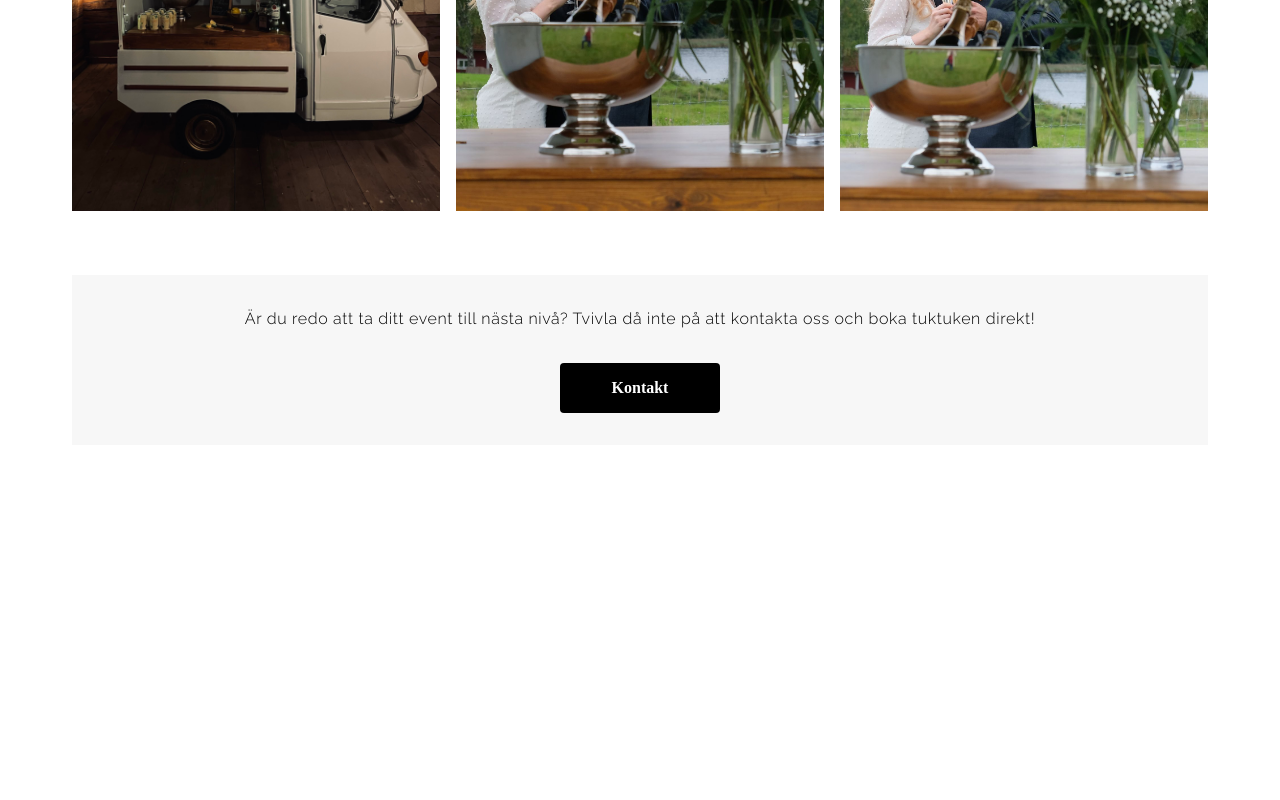
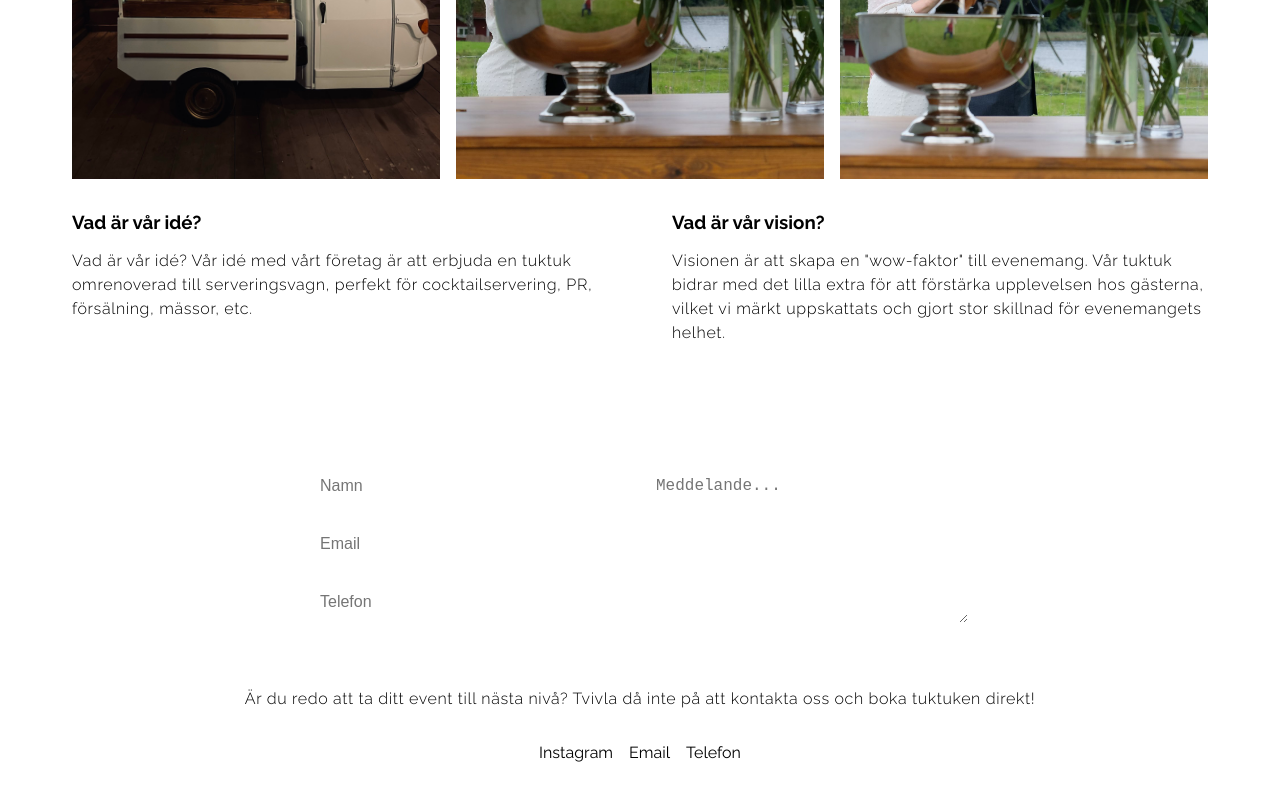
Before and after one commit to OssianN/Luxury-Events, a Next.js app: page / in a window 1280 px wide. Shown: the part 1651-2451 px from the top of the page. Before the commit the page ends 2224 px from the top, so only its background shows below. Built offline with nearby package versions, Linux system fonts and the light colour scheme.

Commit message:
moves footer

```diff
--- a/app/page.module.css
+++ b/app/page.module.css
@@ -10,17 +10,7 @@
   align-items: center;
   gap: 2rem;
   padding: 2rem;
-}
-
-.footer {
-  display: flex;
-  flex-direction: column;
-  align-items: center;
-  width: 100%;
-  gap: 2rem;
-  background: #f7f7f7;
-  margin-top: 2rem;
-  padding: 2rem;
+  padding-top: 0;
 }
 
 @media (min-width: 64rem) {
--- a/app/page.tsx
+++ b/app/page.tsx
@@ -4,6 +4,9 @@ import { Gallery } from '@/components/Gallery'
 import { Hero } from '@/components/Hero'
 import { NavigationBar } from '@/components/Navigation'
 import { IntroductionText } from '@/components/Introduction'
+import { ContactForm } from '@/components/ContactForm'
+import { AboutUs } from '@/components/AboutUs'
+import { Footer } from '@/components/Footer'
 
 export default function Home() {
   return (
@@ -14,16 +17,11 @@ export default function Home() {
       <section className={styles.contentContainer}>
         <IntroductionText />
         <Gallery />
+        <AboutUs />
+        <ContactForm />
+      </section>
 
-        <footer className={styles.footer}>
-          <p>
-            Är du redo att ta ditt event till nästa nivå? Tvivla då inte på att
-            kontakta oss och boka tuktuken direkt!
-          </p>
-
-          <ContactButton dark />
-        </footer>
-      </section>
+      <Footer />
     </main>
   )
 }
--- /dev/null
+++ b/components/Footer/footer.module.css
@@ -0,0 +1,15 @@
+.footer {
+  display: flex;
+  flex-direction: column;
+  align-items: center;
+  width: 100%;
+  gap: 2rem;
+  background: var(--light-grey-color);
+  padding: 2rem;
+  margin-top: var(--base-block-margin);
+}
+
+.footerLinks {
+  display: flex;
+  gap: 1rem;
+}
--- /dev/null
+++ b/components/Footer/index.tsx
@@ -0,0 +1,17 @@
+import styles from './footer.module.css'
+
+export const Footer = () => {
+  return (
+    <footer className={styles.footer}>
+      <p>
+        Är du redo att ta ditt event till nästa nivå? Tvivla då inte på att
+        kontakta oss och boka tuktuken direkt!
+      </p>
+      <div className={styles.footerLinks}>
+        <a href="https://www.instagram.com/luxuryevents.se/">Instagram</a>
+        <a href="mailto:luxury.events@icloud.com">Email</a>
+        <a href="tel:+46768904868">Telefon</a>
+      </div>
+    </footer>
+  )
+}
```
